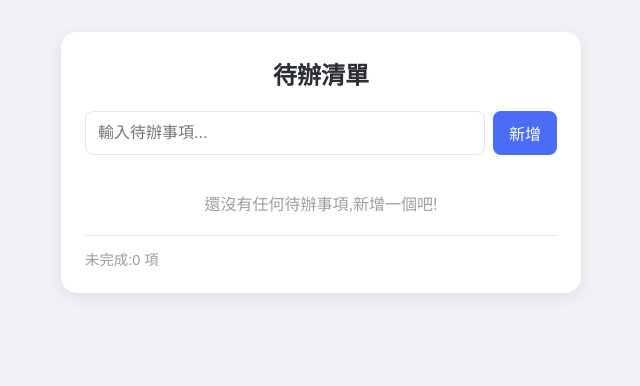
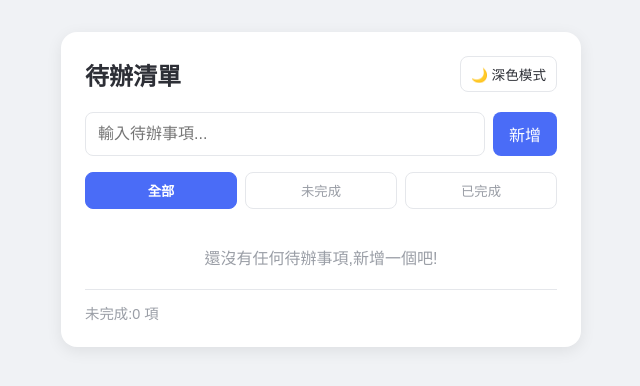
Before and after one commit to chihhsinou/my-copilot-workshop, a plain HTML site: page index.html in a window 1280 px wide. Shown: the whole page, without its empty margins (319-959 px from the left). Drawn offline with Linux system fonts and the light colour scheme.

Commit message:
step 2: 加上深色模式與篩選,並練習還原

```diff
--- a/app.js
+++ b/app.js
@@ -1,12 +1,17 @@
 // 待辦清單應用程式:僅使用原生 JavaScript,資料儲存在 localStorage
 (function () {
   const STORAGE_KEY = "todo-list-items";
+  const THEME_KEY = "todo-list-theme";
 
   const form = document.getElementById("todo-form");
   const input = document.getElementById("todo-input");
   const list = document.getElementById("todo-list");
   const emptyHint = document.getElementById("empty-hint");
   const remainingCount = document.getElementById("remaining-count");
+  const themeToggle = document.getElementById("theme-toggle");
+  const filterButtons = document.querySelectorAll(".filter-btn");
+  const systemPrefersDark = window.matchMedia("(prefers-color-scheme: dark)");
+  let currentFilter = "all";
 
   // 從 localStorage 讀取待辦事項,失敗時回傳空陣列
   function loadTodos() {
@@ -25,11 +30,27 @@
 
   let todos = loadTodos();
 
+  // 套用使用者偏好,沒有偏好時跟隨作業系統設定
+  function applyTheme() {
+    const savedTheme = localStorage.getItem(THEME_KEY);
+    const isDark = savedTheme ? savedTheme === "dark" : systemPrefersDark.matches;
+    document.documentElement.dataset.theme = savedTheme || (isDark ? "system-dark" : "system-light");
+    themeToggle.textContent = isDark ? "☀️ 淺色模式" : "🌙 深色模式";
+    themeToggle.setAttribute("aria-label", isDark ? "切換至淺色模式" : "切換至深色模式");
+  }
+
+  // 取得目前篩選條件應顯示的待辦事項
+  function getVisibleTodos() {
+    if (currentFilter === "active") return todos.filter((todo) => !todo.completed);
+    if (currentFilter === "completed") return todos.filter((todo) => todo.completed);
+    return todos;
+  }
+
   // 根據目前資料重新渲染整個列表
   function render() {
     list.innerHTML = "";
 
-    todos.forEach((todo) => {
+    getVisibleTodos().forEach((todo) => {
       const li = document.createElement("li");
       li.className = "todo-item" + (todo.completed ? " completed" : "");
       li.dataset.id = todo.id;
@@ -55,8 +76,16 @@
       list.appendChild(li);
     });
 
-    // 清單為空時顯示提示文字,否則隱藏
-    emptyHint.style.display = todos.length === 0 ? "block" : "none";
+    // 篩選後沒有結果時顯示對應提示文字
+    const visibleTodos = getVisibleTodos();
+    emptyHint.textContent = todos.length === 0
+      ? "還沒有任何待辦事項,新增一個吧!"
+      : currentFilter === "active"
+        ? "目前沒有未完成的待辦事項"
+        : currentFilter === "completed"
+          ? "目前沒有已完成的待辦事項"
+          : "還沒有任何待辦事項,新增一個吧!";
+    emptyHint.style.display = visibleTodos.length === 0 ? "block" : "none";
 
     const remaining = todos.filter((todo) => !todo.completed).length;
     remainingCount.textContent = `未完成:${remaining} 項`;
@@ -100,5 +129,27 @@
     input.focus();
   });
 
+  themeToggle.addEventListener("click", () => {
+    const isDark = document.documentElement.dataset.theme === "dark" ||
+      (document.documentElement.dataset.theme === "system-dark" && systemPrefersDark.matches);
+    localStorage.setItem(THEME_KEY, isDark ? "light" : "dark");
+    applyTheme();
+  });
+
+  filterButtons.forEach((button) => {
+    button.addEventListener("click", () => {
+      currentFilter = button.dataset.filter;
+      filterButtons.forEach((filterButton) => {
+        filterButton.classList.toggle("active", filterButton === button);
+      });
+      render();
+    });
+  });
+
+  systemPrefersDark.addEventListener("change", () => {
+    if (!localStorage.getItem(THEME_KEY)) applyTheme();
+  });
+
+  applyTheme();
   render();
 })();
--- a/index.html
+++ b/index.html
@@ -8,7 +8,10 @@
 </head>
 <body>
   <main class="card">
-    <h1>待辦清單</h1>
+    <header class="title-bar">
+      <h1>待辦清單</h1>
+      <button type="button" id="theme-toggle" class="theme-toggle"></button>
+    </header>
 
     <!-- 新增待辦事項的輸入區 -->
     <form id="todo-form" class="todo-form">
@@ -21,11 +24,18 @@
       <button type="submit">新增</button>
     </form>
 
+    <!-- 篩選待辦事項的檢視範圍 -->
+    <div class="filter-bar" role="group" aria-label="待辦事項篩選">
+      <button type="button" class="filter-btn active" data-filter="all">全部</button>
+      <button type="button" class="filter-btn" data-filter="active">未完成</button>
+      <button type="button" class="filter-btn" data-filter="completed">已完成</button>
+    </div>
+
     <!-- 待辦事項列表 -->
     <ul id="todo-list" class="todo-list"></ul>
 
     <!-- 清單為空時顯示的提示文字 -->
-    <p id="empty-hint" class="empty-hint">還沒有任何待辦事項,新增一個吧!</p>
+    <p id="empty-hint" class="empty-hint"></p>
 
     <!-- 底部統計未完成項目數量 -->
     <div class="todo-footer">
--- a/styles.css
+++ b/styles.css
@@ -2,6 +2,7 @@
 :root {
   --color-bg: #f0f2f5;
   --color-card-bg: #ffffff;
+  --color-input-bg: #ffffff;
   --color-primary: #4a6cf7;
   --color-primary-hover: #3a5ce0;
   --color-text: #2d2f36;
@@ -10,6 +11,38 @@
   --color-danger: #ef4444;
   --color-danger-hover: #dc2626;
   --shadow-card: 0 4px 16px rgba(0, 0, 0, 0.08);
+}
+
+@media (prefers-color-scheme: dark) {
+  :root {
+    --system-color-bg: #17191f;
+    --system-color-card-bg: #23262e;
+    --system-color-input-bg: #2d313b;
+    --system-color-text: #f2f4f8;
+    --system-color-text-muted: #aeb4c0;
+    --system-color-border: #454b58;
+    --system-shadow-card: 0 4px 16px rgba(0, 0, 0, 0.3);
+  }
+}
+
+html[data-theme="dark"] {
+  --color-bg: #17191f;
+  --color-card-bg: #23262e;
+  --color-input-bg: #2d313b;
+  --color-text: #f2f4f8;
+  --color-text-muted: #aeb4c0;
+  --color-border: #454b58;
+  --shadow-card: 0 4px 16px rgba(0, 0, 0, 0.3);
+}
+
+html[data-theme="system-dark"] {
+  --color-bg: var(--system-color-bg, #f0f2f5);
+  --color-card-bg: var(--system-color-card-bg, #ffffff);
+  --color-input-bg: var(--system-color-input-bg, #ffffff);
+  --color-text: var(--system-color-text, #2d2f36);
+  --color-text-muted: var(--system-color-text-muted, #9a9ea6);
+  --color-border: var(--system-color-border, #e5e7eb);
+  --shadow-card: var(--system-shadow-card, 0 4px 16px rgba(0, 0, 0, 0.08));
 }
 
 * {
@@ -38,10 +71,33 @@ body {
   padding: 24px;
 }
 
+.title-bar {
+  display: flex;
+  align-items: center;
+  justify-content: space-between;
+  gap: 12px;
+  margin-bottom: 20px;
+}
+
 h1 {
-  margin: 0 0 20px;
+  margin: 0;
   font-size: 1.5rem;
   text-align: center;
+}
+
+.theme-toggle {
+  padding: 7px 10px;
+  border: 1px solid var(--color-border);
+  border-radius: 8px;
+  background-color: var(--color-input-bg);
+  color: var(--color-text);
+  font-size: 0.85rem;
+  cursor: pointer;
+  white-space: nowrap;
+}
+
+.theme-toggle:hover {
+  border-color: var(--color-primary);
 }
 
 .todo-form {
@@ -55,6 +111,8 @@ h1 {
   padding: 10px 12px;
   border: 1px solid var(--color-border);
   border-radius: 8px;
+  background-color: var(--color-input-bg);
+  color: var(--color-text);
   font-size: 1rem;
   outline: none;
 }
@@ -76,6 +134,29 @@ h1 {
 
 .todo-form button:hover {
   background-color: var(--color-primary-hover);
+}
+
+.filter-bar {
+  display: flex;
+  gap: 8px;
+  margin-bottom: 16px;
+}
+
+.filter-btn {
+  flex: 1;
+  padding: 8px 10px;
+  border: 1px solid var(--color-border);
+  border-radius: 8px;
+  background-color: var(--color-input-bg);
+  color: var(--color-text-muted);
+  cursor: pointer;
+}
+
+.filter-btn.active {
+  border-color: var(--color-primary);
+  background-color: var(--color-primary);
+  color: #fff;
+  font-weight: 700;
 }
 
 .todo-list {
@@ -136,6 +217,10 @@ h1 {
   margin: 20px 0;
 }
 
+.todo-item {
+  background-color: var(--color-card-bg);
+}
+
 .todo-footer {
   margin-top: 16px;
   padding-top: 12px;
```
Also changed, not shown: 1 other file.
